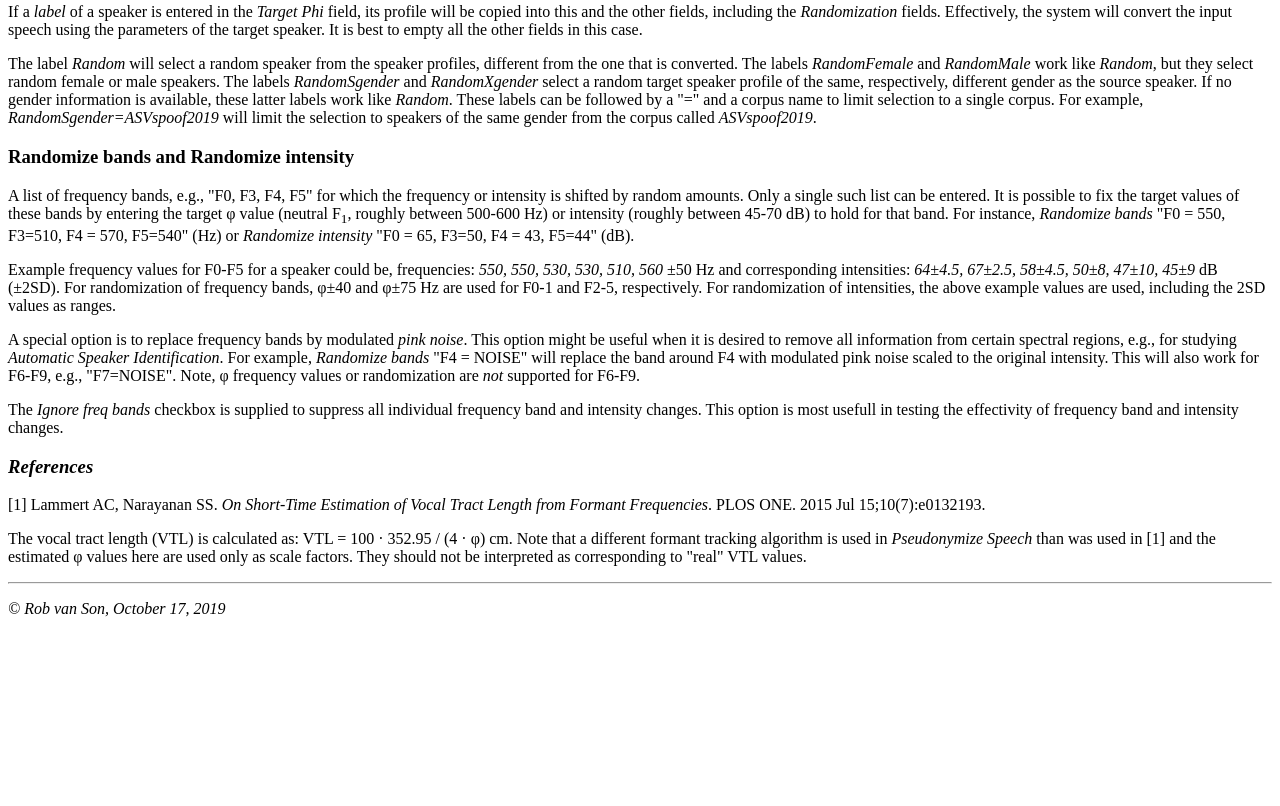
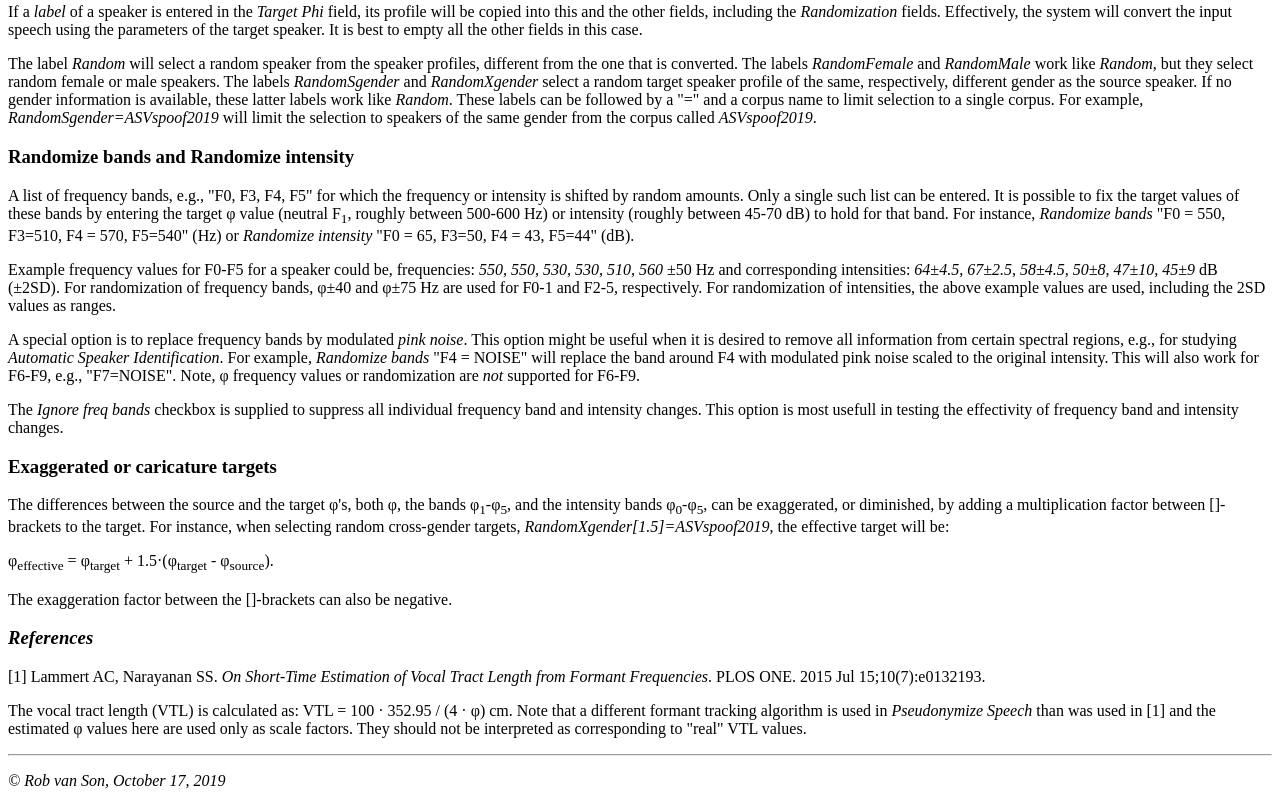
Before and after one commit to robvanson/PseudonymizeSpeech, a plain HTML site: page ManPages/Pseudonymize_Speech.html in a window 1280 px wide. Shown: the part 1672-2478 px from the top of the page. Before the commit the page ends 2306 px from the top, so only its background shows below. Drawn offline with Linux system fonts and the light colour scheme.

Commit message:
Small update of man page
and HTML

```diff
--- a/ManPages/Pseudonymize_Speech.html
+++ b/ManPages/Pseudonymize_Speech.html
@@ -12,9 +12,9 @@ Running the script</h3>
 When running the script, a form will appear with the following fields:</p>
 <ul>
 <li>
-&nbsp;<i>Source</i><i></i>: Path to the audio file to change. The path may contain a (one!) wildcard character (*) or end in a "/", in which case all the matching files will be pseudonymized. If the file name ends in <code>.tsv</code> or <code>.csv</code>, this is interpreted as a table from which the values needed are read. This table allows to automate pseudonymization of a large number of recordings.
+&nbsp;<i>Source</i><i></i>: Path to the audio file to change. The path may contain one (and only one!) wildcard character (*) or end in a "/", in which case all the matching files will be pseudonymized. If the file name ends in <code>.tsv</code> or <code>.csv</code>, this is interpreted as a table from which the values needed are read. This table allows to automate pseudonymization of a large number of recordings.
 <li>
-&nbsp;<i>Reference</i>: Path to the audio file(s) containing the reference audio from which the basic features of the speaker are measured to construct a <i>speaker profile</i>. A lot of audio is needed to get reliable values for each speaker, preferably hundreds of seconds. The path may contain a (one!) wild card character (*), end in a "/", or point to a <code>.tsv</code> or <code>.csv</code> file with a table of speaker values. If <i>Reference</i> is <code>-</code>, the source file is used to determine the speaker characteristics.
+&nbsp;<i>Reference</i>: Path to the audio file(s) containing the reference audio from which the basic features of the speaker are measured to construct a <i>speaker profile</i>. A lot of audio is needed to get reliable values for each speaker, preferably hundreds of seconds. The path may contain one (and only one!) wild card character (*), end in a "/", or point to a <code>.tsv</code> or <code>.csv</code> file with a table of speaker values. If <i>Reference</i> is <code>-</code>, the source file is used to determine the speaker characteristics.
 <li>
 &nbsp;<i>Target Phi</i>: (&#966;) The "neutral" F<sub>1</sub> value corresponding to the target vocal tract length.
 <li>
@@ -141,6 +141,14 @@ A special option is to replace frequency bands by modulated <i>pink noise</i>. T
 <p>
 The <i>Ignore freq bands</i> checkbox is supplied to suppress all individual frequency band and intensity changes. This option is most usefull in testing the effectivity of frequency band and intensity changes.</p>
 <h3>
+Exaggerated or caricature targets</h3>
+<p>
+The differences between the source and the target &#966;'s, both &#966;, the bands &#966;<sub>1</sub>-&#966;<sub>5</sub>, and the intensity bands &#966;<sub>0</sub>-&#966;<sub>5</sub>, can be exaggerated, or diminished, by adding a multiplication factor between []-brackets to the target. For instance, when selecting random cross-gender targets, <i>RandomXgender[1.5]=ASVspoof2019</i>, the effective target will be: </p>
+<p>
+&#966;<sub>effective</sub> = &#966;<sub>target</sub> + 1.5&#183;(&#966;<sub>target</sub> - &#966;<sub>source</sub>). </p>
+<p>
+The exaggeration factor between the []-brackets can also be negative. </p>
+<h3>
 <i>References</i></h3>
 <p>
 [1] Lammert AC, Narayanan SS. <i>On Short-Time Estimation of Vocal Tract Length from Formant Frequencies</i>. PLOS ONE. 2015 Jul 15;10(7):e0132193. </p>
```
Also changed, not shown: Pseudonymize_Speech.html (+2 -2 lines), 1 other file.
